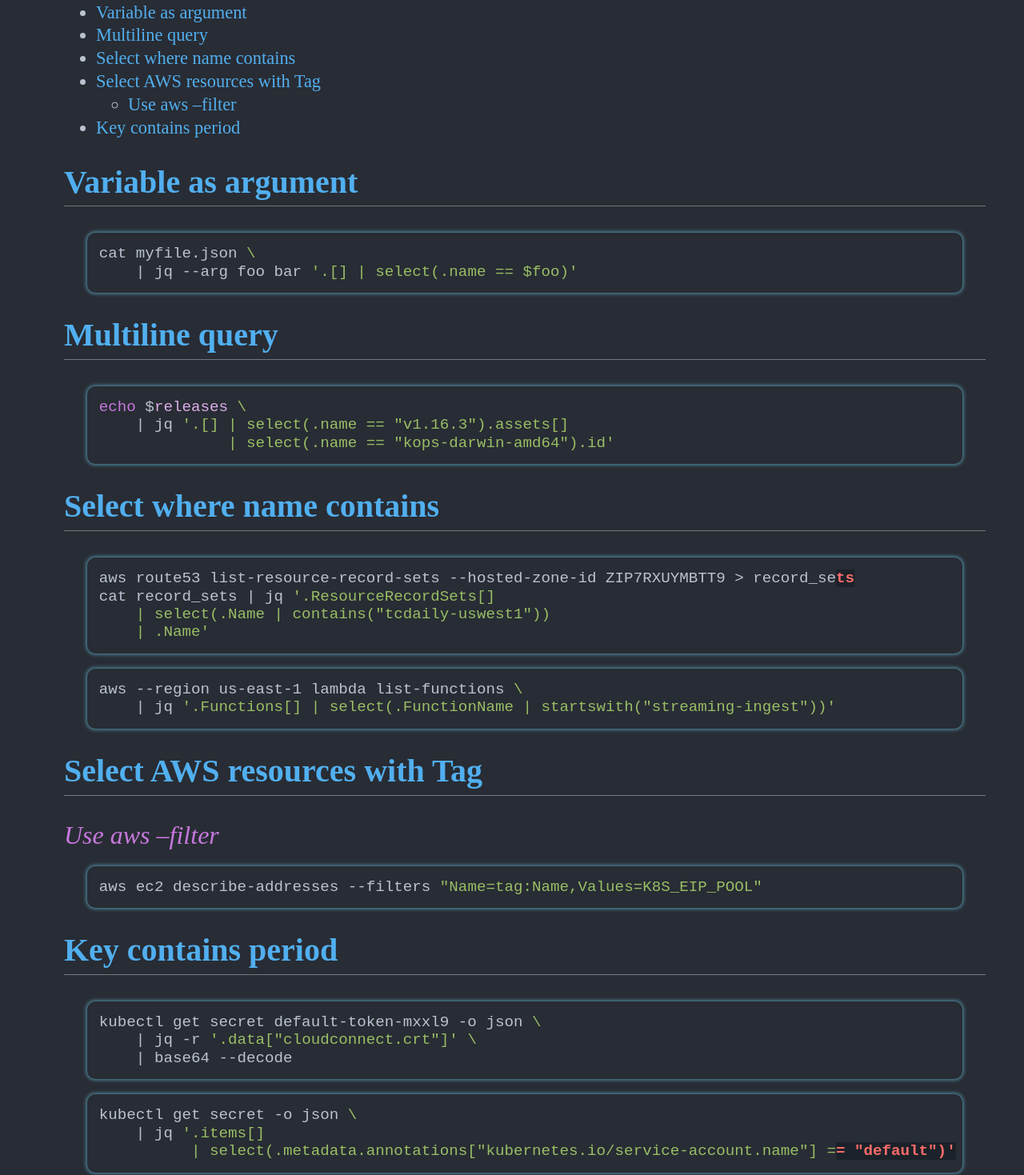
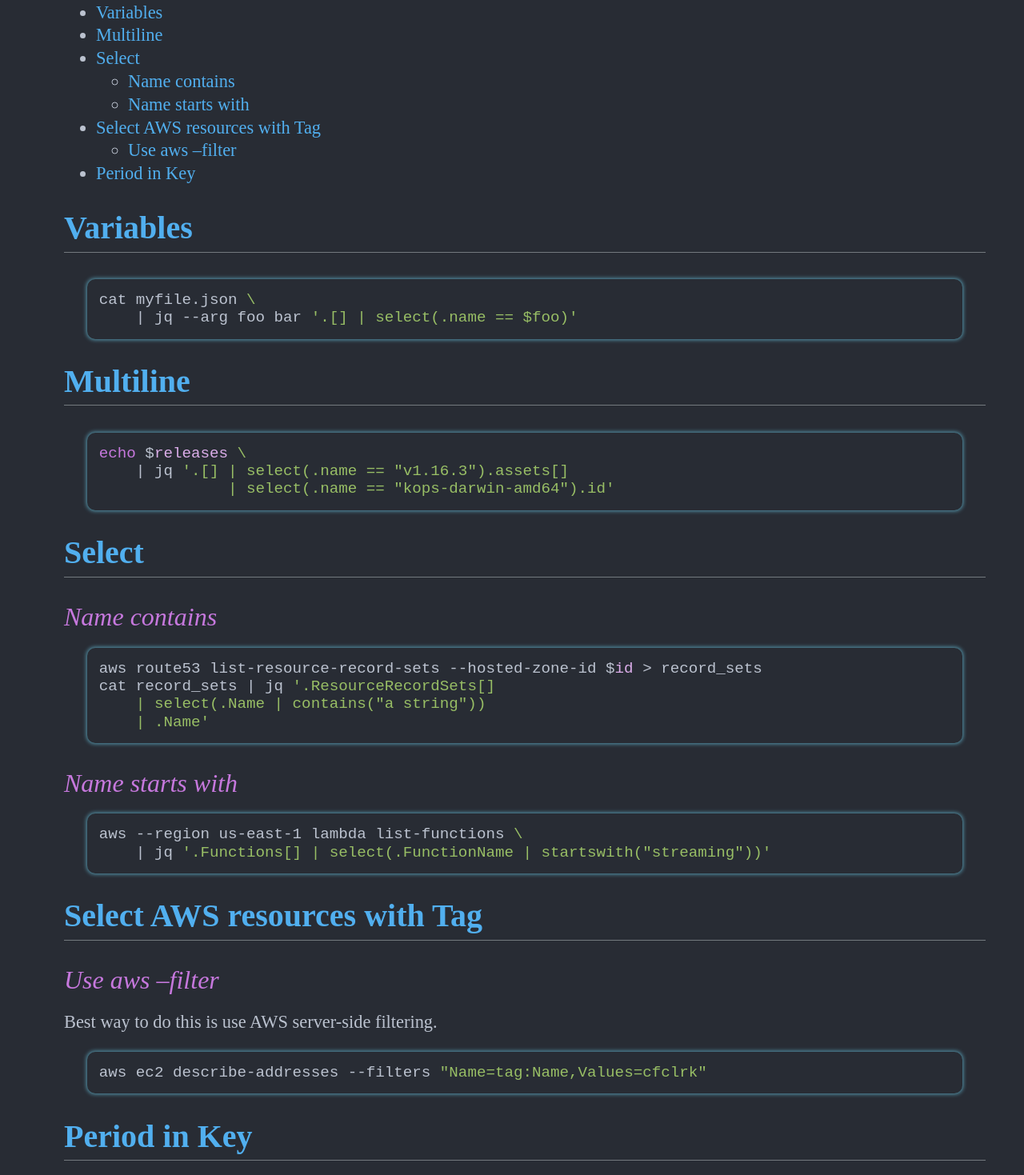
Before and after one commit to cfclrk/cfclrk.github.io, a plain HTML site: page notes/jq.html in a window 1280 px wide. Shown: the part 285-1754 px from the top of the page at 80% size. Drawn offline with Linux system fonts and the light colour scheme.

Commit message:
Update notes

```diff
--- a/notes/jq.html
+++ b/notes/jq.html
@@ -33,22 +33,27 @@
 <h2>Table of Contents</h2>
 <div id="text-table-of-contents">
 <ul>
-<li><a href="#org4eacfbf">Variable as argument</a></li>
-<li><a href="#org6cc7bf3">Multiline query</a></li>
-<li><a href="#orgcea11dc">Select where name contains</a></li>
+<li><a href="#orgee2481e">Variables</a></li>
+<li><a href="#org6732dd3">Multiline</a></li>
+<li><a href="#org5c4f9f7">Select</a>
+<ul>
+<li><a href="#org1ab4316">Name contains</a></li>
+<li><a href="#org6e23327">Name starts with</a></li>
+</ul>
+</li>
 <li><a href="#orgcde5ef1">Select AWS resources with Tag</a>
 <ul>
 <li><a href="#orgab64b50">Use aws &#x2013;filter</a></li>
 </ul>
 </li>
-<li><a href="#org7f941e6">Key contains period</a></li>
+<li><a href="#org9dcaaa4">Period in Key</a></li>
 </ul>
 </div>
 </nav>
 
-<div id="outline-container-org4eacfbf" class="outline-2">
-<h2 id="org4eacfbf"><a href="#org4eacfbf">Variable as argument</a></h2>
-<div class="outline-text-2" id="text-org4eacfbf">
+<div id="outline-container-orgee2481e" class="outline-2">
+<h2 id="orgee2481e"><a href="#orgee2481e">Variables</a></h2>
+<div class="outline-text-2" id="text-orgee2481e">
 <div class="org-src-container">
 <pre class="src src-sh">cat myfile.json <span style="color: #98be65;">\</span>
     | jq --arg foo bar <span style="color: #98be65;">'.[] | select(.name == $foo)'</span>
@@ -57,9 +62,9 @@
 </div>
 </div>
 
-<div id="outline-container-org6cc7bf3" class="outline-2">
-<h2 id="org6cc7bf3"><a href="#org6cc7bf3">Multiline query</a></h2>
-<div class="outline-text-2" id="text-org6cc7bf3">
+<div id="outline-container-org6732dd3" class="outline-2">
+<h2 id="org6732dd3"><a href="#org6732dd3">Multiline</a></h2>
+<div class="outline-text-2" id="text-org6732dd3">
 <div class="org-src-container">
 <pre class="src src-sh"><span style="color: #c678dd;">echo</span> $<span style="color: #dcaeea;">releases</span> <span style="color: #98be65;">\</span>
     | jq <span style="color: #98be65;">'.[] | select(.name == "v1.16.3").assets[]</span>
@@ -69,21 +74,31 @@
 </div>
 </div>
 
-<div id="outline-container-orgcea11dc" class="outline-2">
-<h2 id="orgcea11dc"><a href="#orgcea11dc">Select where name contains</a></h2>
-<div class="outline-text-2" id="text-orgcea11dc">
+<div id="outline-container-org5c4f9f7" class="outline-2">
+<h2 id="org5c4f9f7"><a href="#org5c4f9f7">Select</a></h2>
+<div class="outline-text-2" id="text-org5c4f9f7">
+</div>
+<div id="outline-container-org1ab4316" class="outline-3">
+<h3 id="org1ab4316"><a href="#org1ab4316">Name contains</a></h3>
+<div class="outline-text-3" id="text-org1ab4316">
 <div class="org-src-container">
-<pre class="src src-sh">aws route53 list-resource-record-sets --hosted-zone-id ZIP7RXUYMBTT9 &gt; record_se<span style="color: #ff6c6b; background-color: #1B2229; font-weight: bold;">ts</span>
+<pre class="src src-sh">aws route53 list-resource-record-sets --hosted-zone-id $<span style="color: #dcaeea;">id</span> &gt; record_sets
 cat record_sets | jq <span style="color: #98be65;">'.ResourceRecordSets[]</span>
-<span style="color: #98be65;">    | select(.Name | contains("tcdaily-uswest1"))</span>
+<span style="color: #98be65;">    | select(.Name | contains("a string"))</span>
 <span style="color: #98be65;">    | .Name'</span>
 </pre>
 </div>
+</div>
+</div>
 
+<div id="outline-container-org6e23327" class="outline-3">
+<h3 id="org6e23327"><a href="#org6e23327">Name starts with</a></h3>
+<div class="outline-text-3" id="text-org6e23327">
 <div class="org-src-container">
 <pre class="src src-sh">aws --region us-east-1 lambda list-functions <span style="color: #98be65;">\</span>
-    | jq <span style="color: #98be65;">'.Functions[] | select(.FunctionName | startswith("streaming-ingest"))'</span>
+    | jq <span style="color: #98be65;">'.Functions[] | select(.FunctionName | startswith("streaming"))'</span>
 </pre>
+</div>
 </div>
 </div>
 </div>
@@ -95,20 +110,24 @@ cat record_sets | jq <span style="color: #98be65;">'.ResourceRecordSets[]</span>
 <div id="outline-container-orgab64b50" class="outline-3">
 <h3 id="orgab64b50"><a href="#orgab64b50">Use aws &#x2013;filter</a></h3>
 <div class="outline-text-3" id="text-orgab64b50">
+<p>
+Best way to do this is use AWS server-side filtering.
+</p>
+
 <div class="org-src-container">
-<pre class="src src-sh">aws ec2 describe-addresses --filters <span style="color: #98be65;">"Name=tag:Name,Values=K8S_EIP_POOL"</span>
+<pre class="src src-sh">aws ec2 describe-addresses --filters <span style="color: #98be65;">"Name=tag:Name,Values=cfclrk"</span>
 </pre>
 </div>
 </div>
 </div>
 </div>
 
-<div id="outline-container-org7f941e6" class="outline-2">
-<h2 id="org7f941e6"><a href="#org7f941e6">Key contains period</a></h2>
-<div class="outline-text-2" id="text-org7f941e6">
+<div id="outline-container-org9dcaaa4" class="outline-2">
+<h2 id="org9dcaaa4"><a href="#org9dcaaa4">Period in Key</a></h2>
+<div class="outline-text-2" id="text-org9dcaaa4">
 <div class="org-src-container">
-<pre class="src src-sh">kubectl get secret default-token-mxxl9 -o json <span style="color: #98be65;">\</span>
-    | jq -r <span style="color: #98be65;">'.data["cloudconnect.crt"]'</span> <span style="color: #98be65;">\</span>
+<pre class="src src-sh">kubectl get secret $<span style="color: #dcaeea;">secret</span> -o json <span style="color: #98be65;">\</span>
+    | jq -r <span style="color: #98be65;">'.data["ca.crt"]'</span> <span style="color: #98be65;">\</span>
     | base64 --decode
 </pre>
 </div>
```
Also changed, not shown: notes/keys_and_certs.html (+4 -9 lines), notes/sitemap.html (+1 -1 lines).
